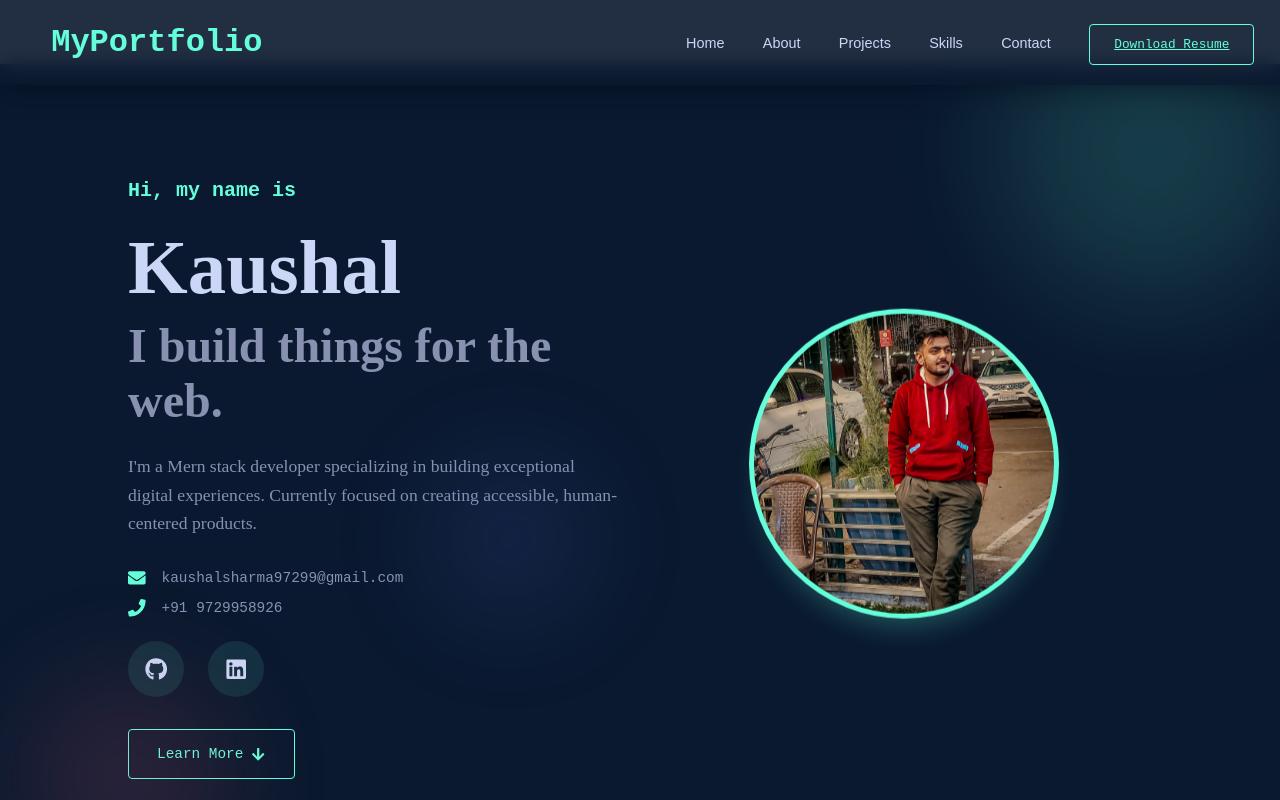
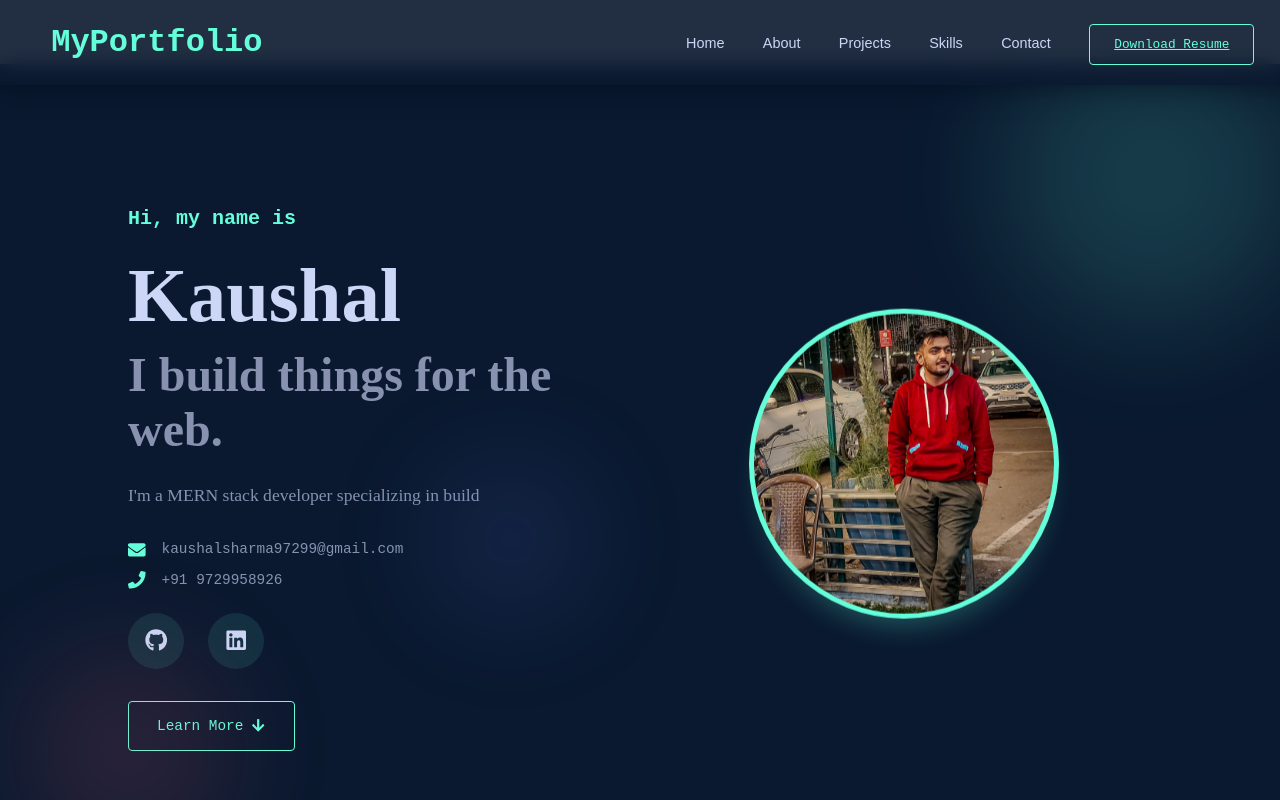
Before and after one commit to kaushal97299/Portfolio, a React (Vite) app: page / in a window 1280 px wide. Shown: the top 800 px of the page. Built offline with nearby package versions, Linux system fonts and the light colour scheme.

Commit message:
resume1 animation1

```diff
--- a/src/componite/HomePage.jsx
+++ b/src/componite/HomePage.jsx
@@ -1,77 +1,115 @@
 import React from 'react';
-import { Link } from 'react-router-dom';
 import { FaGithub, FaLinkedin, FaArrowDown, FaEnvelope, FaPhone } from 'react-icons/fa';
+import { TypeAnimation } from 'react-type-animation';
 import './Home.css';
 
 const Home = () => {
   return (
     <section id="home" className="home-section">
       <div className="home-container">
-        {/* Animated Background Elements */}
+        {/* Background Circles */}
         <div className="bg-circle circle-1"></div>
         <div className="bg-circle circle-2"></div>
         <div className="bg-circle circle-3"></div>
 
         <div className="home-content">
-          <h4 className="intro-text">Hi, my name is</h4>
-          <h1 className="name-heading">Kaushal</h1>
-          <h2 className="title-heading">I build things for the web.</h2>
+          {/* Step-by-step typing effects */}
+          <h4 className="intro-text">
+            <TypeAnimation
+              sequence={['Hi, my name is', 1000]}
+              speed={60}
+              wrapper="span"
+              cursor={true}
+              repeat={0}
+            />
+          </h4>
+
+          <h1 className="name-heading">
+            <TypeAnimation
+              sequence={[1000, 'Kaushal', 1000]}
+              speed={70}
+              wrapper="span"
+              cursor={true}
+              repeat={0}
+            />
+          </h1>
+
+          <h2 className="title-heading">
+            <TypeAnimation
+              sequence={[2000, 'I build things for the web.', 1000]}
+              speed={50}
+              wrapper="span"
+              cursor={true}
+              repeat={0}
+            />
+          </h2>
 
           <p className="description">
-            I'm a Mern stack developer specializing in building exceptional digital experiences.
-            Currently focused on creating accessible, human-centered products.
+            <TypeAnimation
+              sequence={[
+                3000,
+                "I'm a MERN stack developer specializing in building exceptional digital experiences.",
+                1000,
+                'Currently focused on creating accessible, human-centered products.',
+              ]}
+              speed={40}
+              wrapper="span"
+              cursor={true}
+              repeat={0}
+            />
           </p>
 
           {/* Contact Information */}
           <div className="contact-info">
             <div className="contact-item">
               <FaEnvelope className="contact-icon" />
-              <Link
-                to="mailto:kaushalsharma97299@gmail.com"
+              <a
+                href="mailto:kaushalsharma97299@gmail.com"
                 className="contact-link"
                 target="_blank"
                 rel="noopener noreferrer"
               >
                 kaushalsharma97299@gmail.com
-              </Link>
+              </a>
             </div>
             <div className="contact-item">
               <FaPhone className="contact-icon" />
-              <Link
-                to="tel:+919729958926"
+              <a
+                href="tel:+919729958926"
                 className="contact-link"
                 target="_blank"
                 rel="noopener noreferrer"
               >
                 +91 9729958926
-              </Link>
+              </a>
             </div>
           </div>
 
+          {/* Social Icons */}
           <div className="social-links">
-            <Link
-              to="https://github.com/kaushal97299"
+            <a
+              href="https://github.com/kaushal97299"
               target="_blank"
               rel="noopener noreferrer"
               className="social-icon"
               aria-label="GitHub"
             >
               <FaGithub />
-            </Link>
-            <Link
-              to="https://www.linkedin.com/in/kaushal-gauttam-839963275"
+            </a>
+            <a
+              href="https://www.linkedin.com/in/kaushal-gauttam-839963275"
               target="_blank"
               rel="noopener noreferrer"
               className="social-icon"
               aria-label="LinkedIn"
             >
               <FaLinkedin />
-            </Link>
+            </a>
           </div>
 
-          <Link to="#about" className="cta-button">
+          <a href="#about" className="cta-button">
             Learn More <FaArrowDown className="arrow-icon" />
-          </Link>
+          </a>
         </div>
 
         <div className="hero-image">
```
